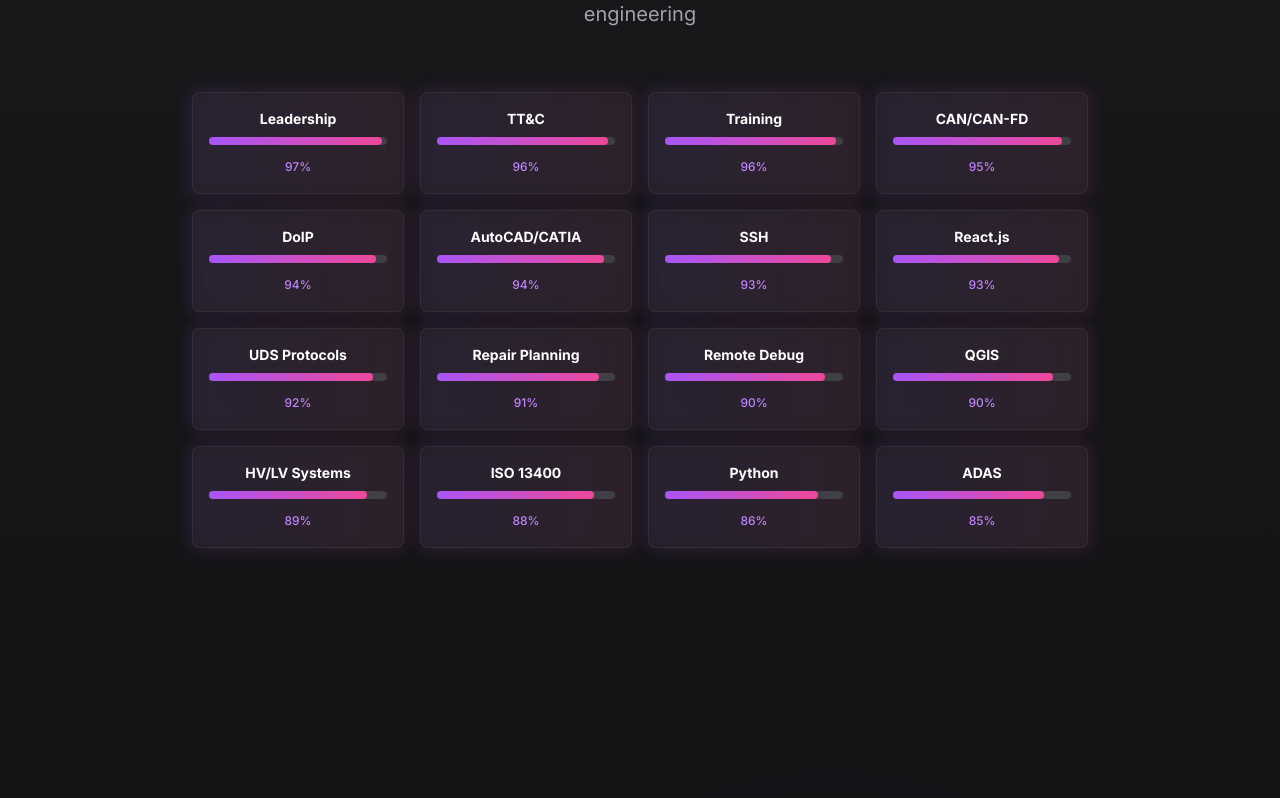
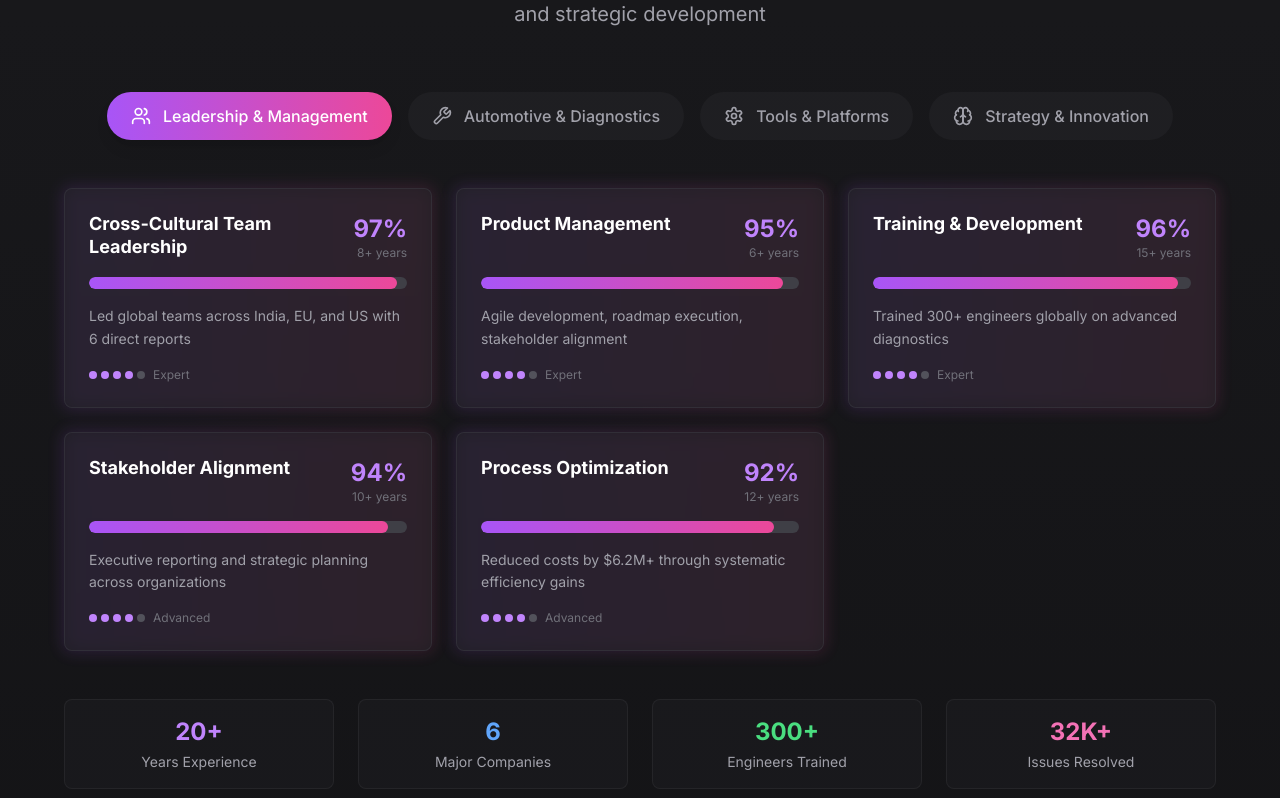
Before and after one commit to faraon87/Portfolio, a Next.js app: page / in a window 1280 px wide. Shown: the part 5242-6040 px from the top of the page. Built offline with nearby package versions, Linux system fonts and the light colour scheme.

Commit message:
Update page.tsx

```diff
--- a/app/page.tsx
+++ b/app/page.tsx
@@ -31,11 +31,6 @@
   industry: string
   location: string
   achievements: string[]
-}
-
-interface Skill {
-  name: string
-  level: number
 }
 
 interface Project {
@@ -1375,44 +1370,183 @@
   )
 }
 
-// Skills Grid Component
-function SkillsGrid() {
-  const skills: Skill[] = [
-    { name: 'Leadership', level: 97 },
-    { name: 'TT&C', level: 96 },
-    { name: 'Training', level: 96 },
-    { name: 'CAN/CAN-FD', level: 95 },
-    { name: 'DoIP', level: 94 },
-    { name: 'AutoCAD/CATIA', level: 94 },
-    { name: 'SSH', level: 93 },
-    { name: 'React.js', level: 93 },
-    { name: 'UDS Protocols', level: 92 },
-    { name: 'Repair Planning', level: 91 },
-    { name: 'Remote Debug', level: 90 },
-    { name: 'QGIS', level: 90 },
-    { name: 'HV/LV Systems', level: 89 },
-    { name: 'ISO 13400', level: 88 },
-    { name: 'Python', level: 86 },
-    { name: 'ADAS', level: 85 }
+// Enhanced Skills Showcase Component
+function SkillsShowcase() {
+  const [activeCategory, setActiveCategory] = useState('leadership')
+
+  interface SkillCategory {
+    id: string
+    name: string
+    icon: any
+    color: string
+    skills: Array<{
+      name: string
+      level: number
+      description: string
+      years?: number
+    }>
+  }
+
+  const skillCategories: SkillCategory[] = [
+    {
+      id: 'leadership',
+      name: 'Leadership & Management',
+      icon: Users,
+      color: 'from-purple-500 to-pink-500',
+      skills: [
+        { name: 'Cross-Cultural Team Leadership', level: 97, description: 'Led global teams across India, EU, and US with 6 direct reports', years: 8 },
+        { name: 'Product Management', level: 95, description: 'Agile development, roadmap execution, stakeholder alignment', years: 6 },
+        { name: 'Training & Development', level: 96, description: 'Trained 300+ engineers globally on advanced diagnostics', years: 15 },
+        { name: 'Stakeholder Alignment', level: 94, description: 'Executive reporting and strategic planning across organizations', years: 10 },
+        { name: 'Process Optimization', level: 92, description: 'Reduced costs by $6.2M+ through systematic efficiency gains', years: 12 }
+      ]
+    },
+    {
+      id: 'technical',
+      name: 'Automotive & Diagnostics',
+      icon: Wrench,
+      color: 'from-blue-500 to-cyan-500',
+      skills: [
+        { name: 'CAN/CAN-FD/LIN Protocols', level: 95, description: 'Advanced vehicle communication protocols and diagnostics', years: 8 },
+        { name: 'UDS & DoIP Implementation', level: 94, description: 'ISO 13400, 15765, 24089 diagnostic standards', years: 7 },
+        { name: 'ADAS & AutoPilot Systems', level: 88, description: 'Sensor fusion, calibration, and incident analysis', years: 6 },
+        { name: 'HV/LV Electric Systems', level: 89, description: 'High/low voltage diagnostics and safety protocols', years: 6 },
+        { name: 'Remote Diagnostics', level: 93, description: 'SSH, cloud-based troubleshooting, and system access', years: 8 },
+        { name: 'ECU Flashing & OTA', level: 91, description: 'Firmware management, deployment, and update systems', years: 7 }
+      ]
+    },
+    {
+      id: 'platforms',
+      name: 'Tools & Platforms',
+      icon: Settings,
+      color: 'from-green-500 to-emerald-500',
+      skills: [
+        { name: 'CANoe Suite Mastery', level: 94, description: 'Advanced vehicle network analysis and testing', years: 8 },
+        { name: 'Vehicle Spy & Analysis', level: 92, description: 'CAN bus monitoring, analysis, and debugging', years: 7 },
+        { name: 'JIRA & Agile Tools', level: 90, description: 'Project management and workflow optimization', years: 10 },
+        { name: 'AutoCAD & CATIA', level: 94, description: 'Technical design, documentation, and engineering', years: 12 },
+        { name: 'Cloud Platforms (AWS)', level: 85, description: 'IoT integration, real-time data processing', years: 4 },
+        { name: 'Python & Automation', level: 86, description: 'Scripting, data analysis, ML integration', years: 6 }
+      ]
+    },
+    {
+      id: 'strategy',
+      name: 'Strategy & Innovation',
+      icon: Brain,
+      color: 'from-orange-500 to-red-500',
+      skills: [
+        { name: 'Service Strategy Design', level: 95, description: '3-year humanoid robotics roadmap development', years: 5 },
+        { name: 'KPI Framework Development', level: 93, description: 'Reliability, scalability, customer experience metrics', years: 8 },
+        { name: 'ML/AI Implementation', level: 82, description: 'Predictive maintenance and failure analysis systems', years: 3 },
+        { name: 'UI/UX Design', level: 88, description: 'Diagnostic tool interfaces and user experience', years: 5 },
+        { name: 'Cost Optimization', level: 94, description: 'RFI/RFP processes, supplier negotiations, $2M+ savings', years: 10 }
+      ]
+    }
   ]
 
+  const activeSkills = skillCategories.find(cat => cat.id === activeCategory)?.skills || []
+
   return (
-    <div className="grid grid-cols-2 md:grid-cols-4 gap-4 max-w-4xl mx-auto">
-      {skills.map((skill, index) => (
-        <div key={index} className="relative group">
-          <div className="absolute -inset-0.5 bg-gradient-to-r from-purple-500/20 to-pink-500/20 rounded-lg blur opacity-75 group-hover:opacity-100 transition duration-300"></div>
-          <div className="relative p-4 bg-zinc-800/50 backdrop-blur-sm border border-zinc-700/50 rounded-lg text-center">
-            <h3 className="text-sm font-bold text-white mb-2">{skill.name}</h3>
-            <div className="w-full bg-zinc-700 rounded-full h-2 mb-2">
-              <div
-                className="bg-gradient-to-r from-purple-500 to-pink-500 h-2 rounded-full transition-all duration-1000"
-                style={{ width: `${skill.level}%` }}
-              ></div>
-            </div>
-            <span className="text-xs text-purple-400 font-medium">{skill.level}%</span>
-          </div>
-        </div>
-      ))}
+    <div className="max-w-6xl mx-auto">
+      {/* Category Tabs */}
+      <div className="flex flex-wrap justify-center gap-4 mb-12">
+        {skillCategories.map((category) => (
+          <button
+            key={category.id}
+            onClick={() => setActiveCategory(category.id)}
+            className={cn(
+              "flex items-center gap-3 px-6 py-3 rounded-full font-medium transition-all duration-300",
+              activeCategory === category.id
+                ? `bg-gradient-to-r ${category.color} text-white shadow-lg`
+                : "bg-zinc-800/50 text-zinc-400 hover:text-white hover:bg-zinc-700/50"
+            )}
+          >
+            <category.icon size={20} />
+            <span className="hidden sm:inline">{category.name}</span>
+            <span className="sm:hidden">{category.name.split(' ')[0]}</span>
+          </button>
+        ))}
+      </div>
+
+      {/* Skills Grid */}
+      <div className="grid grid-cols-1 md:grid-cols-2 lg:grid-cols-3 gap-6">
+        {activeSkills.map((skill, index) => (
+          <div key={index} className="relative group">
+            <div className="absolute -inset-0.5 bg-gradient-to-r from-purple-500/20 to-pink-500/20 rounded-lg blur opacity-75 group-hover:opacity-100 transition duration-300"></div>
+            <div className="relative p-6 bg-zinc-800/50 backdrop-blur-sm border border-zinc-700/50 rounded-lg h-full">
+              {/* Skill Header */}
+              <div className="flex items-start justify-between mb-4">
+                <h3 className="font-bold text-white text-lg leading-tight pr-2">{skill.name}</h3>
+                <div className="text-right flex-shrink-0">
+                  <div className="text-2xl font-bold text-purple-400">{skill.level}%</div>
+                  {skill.years && (
+                    <div className="text-xs text-zinc-500">{skill.years}+ years</div>
+                  )}
+                </div>
+              </div>
+
+              {/* Progress Bar */}
+              <div className="w-full bg-zinc-700 rounded-full h-3 mb-4 overflow-hidden">
+                <div
+                  className={cn(
+                    "h-3 rounded-full transition-all duration-1000 bg-gradient-to-r",
+                    skillCategories.find(cat => cat.id === activeCategory)?.color || 'from-purple-500 to-pink-500'
+                  )}
+                  style={{
+                    width: `${skill.level}%`,
+                    transitionDelay: `${index * 100}ms`
+                  }}
+                ></div>
+              </div>
+
+              {/* Description */}
+              <p className="text-zinc-400 text-sm leading-relaxed">{skill.description}</p>
+
+              {/* Proficiency Level Indicator */}
+              <div className="mt-4 flex items-center gap-2">
+                <div className="flex gap-1">
+                  {[...Array(5)].map((_, i) => (
+                    <div
+                      key={i}
+                      className={cn(
+                        "w-2 h-2 rounded-full",
+                        i < Math.floor(skill.level / 20)
+                          ? "bg-purple-400"
+                          : "bg-zinc-600"
+                      )}
+                    />
+                  ))}
+                </div>
+                <span className="text-xs text-zinc-500">
+                  {skill.level >= 95 ? 'Expert' :
+                   skill.level >= 90 ? 'Advanced' :
+                   skill.level >= 80 ? 'Proficient' : 'Intermediate'}
+                </span>
+              </div>
+            </div>
+          </div>
+        ))}
+      </div>
+
+      {/* Summary Stats */}
+      <div className="mt-12 grid grid-cols-2 md:grid-cols-4 gap-6">
+        <div className="text-center p-4 bg-zinc-800/30 rounded-lg border border-zinc-700/30">
+          <div className="text-2xl font-bold text-purple-400 mb-1">20+</div>
+          <div className="text-sm text-zinc-400">Years Experience</div>
+        </div>
+        <div className="text-center p-4 bg-zinc-800/30 rounded-lg border border-zinc-700/30">
+          <div className="text-2xl font-bold text-blue-400 mb-1">6</div>
+          <div className="text-sm text-zinc-400">Major Companies</div>
+        </div>
+        <div className="text-center p-4 bg-zinc-800/30 rounded-lg border border-zinc-700/30">
+          <div className="text-2xl font-bold text-green-400 mb-1">300+</div>
+          <div className="text-sm text-zinc-400">Engineers Trained</div>
+        </div>
+        <div className="text-center p-4 bg-zinc-800/30 rounded-lg border border-zinc-700/30">
+          <div className="text-2xl font-bold text-pink-400 mb-1">32K+</div>
+          <div className="text-sm text-zinc-400">Issues Resolved</div>
+        </div>
+      </div>
     </div>
   )
 }
@@ -1928,7 +2062,11 @@
           title: 'Year 1: Foundation & Hardware Focus',
           description: 'Tier 3 (Field Service Engineers) for hardware failures requiring physical intervention',
           details: [
-            'Establish'
+            'Establish diagnostics stations with mechanical, electrical, and software tools',
+            'Create lab checklists for daily, weekly, monthly maintenance',
+            'Deploy CRM workflow management system with incident reporting',
+            'Knowledge base framework with troubleshooting procedures',
+            'Regional OTA rollout strategy development'
           ]
         },
         year2: {
@@ -2257,14 +2395,14 @@
       <div className="container mx-auto px-6 relative z-10">
         <div className="text-center mb-16">
           <h2 className="text-4xl md:text-6xl font-bold text-white mb-4">
-            Technical <span className="bg-clip-text text-transparent bg-gradient-to-r from-purple-400 to-pink-600">Expertise</span>
+            Core <span className="bg-clip-text text-transparent bg-gradient-to-r from-purple-400 to-pink-600">Skills</span>
           </h2>
           <p className="text-xl text-zinc-400 max-w-2xl mx-auto">
-            Core competencies refined through 20+ years of hands-on engineering
+            Multi-domain expertise spanning leadership, automotive innovation, and strategic development
           </p>
         </div>
 
-        <SkillsGrid />
+        <SkillsShowcase />
       </div>
     </section>
 
```
